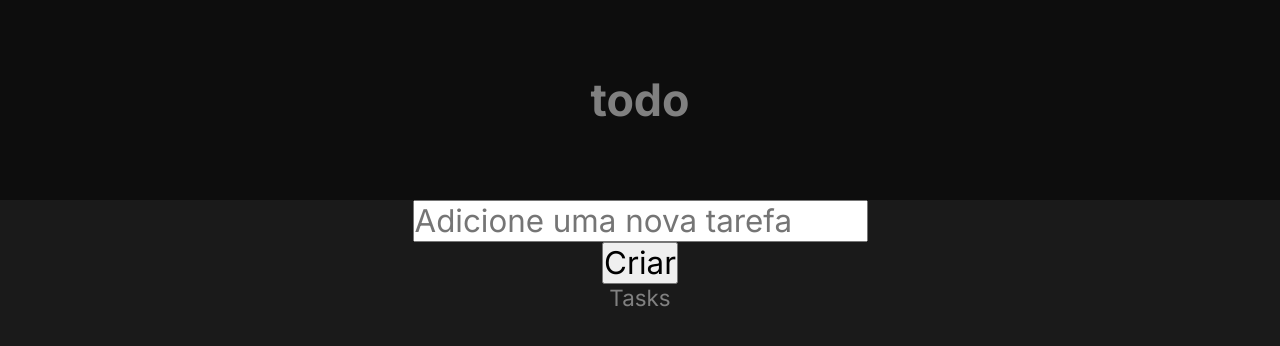
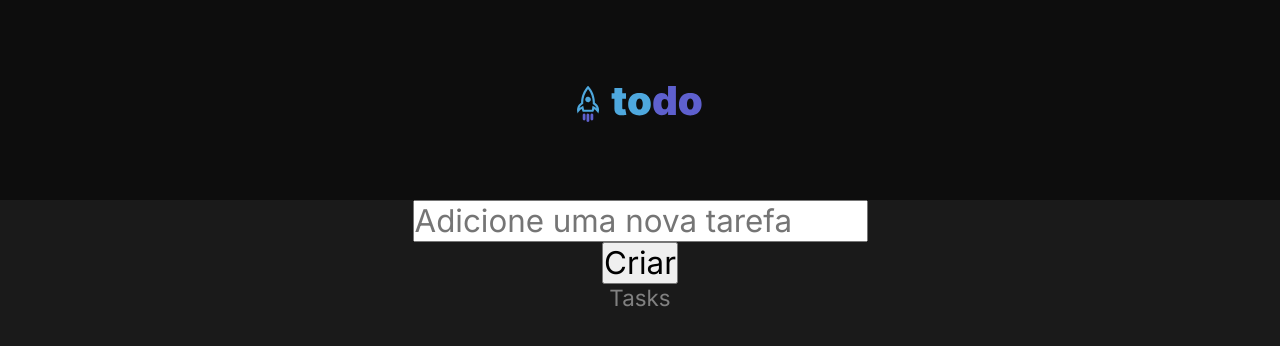
Before and after one commit to DericksonLossIT/desafio01-conceitos-react, a React (Vite) app: page / in a window 1280 px wide. Shown: the top 346 px of the page. Built offline with nearby package versions, Linux system fonts and the light colour scheme.

Commit message:
implements header component

```diff
--- a/src/App.module.css
+++ b/src/App.module.css
@@ -1,11 +1,3 @@
-.todoHeader {
-  background: var(--gray-700);
-  display: flex;
-  align-items: center;
-  justify-content: center;
-  height: 12.5rem;
-}
-
 .mainWrapper {
   display: flex;
   flex-direction: column;
--- a/src/App.tsx
+++ b/src/App.tsx
@@ -3,6 +3,7 @@ import Task from "./components/Task";
 
 import styles from "./App.module.css";
 import "./global.css";
+import Header from "./components/Header";
 
 interface Task {
   content: string;
@@ -32,9 +33,7 @@ function App() {
 
   return (
     <div className={styles.App}>
-      <header className={styles.todoHeader}>
-        <h1>todo</h1>
-      </header>
+      <Header />
       <main className={styles.mainWrapper}>
         <input
           type="text"
--- /dev/null
+++ b/src/components/Header.module.css
@@ -0,0 +1,7 @@
+.todoHeader {
+  background: var(--gray-700);
+  display: flex;
+  align-items: center;
+  justify-content: center;
+  height: 12.5rem;
+}
--- /dev/null
+++ b/src/components/Header.tsx
@@ -0,0 +1,13 @@
+import logo from "../assets/logo.svg";
+
+import styles from "./Header.module.css";
+
+const Header = () => {
+  return (
+    <header className={styles.todoHeader}>
+      <img src={logo} alt="RockeToDo Logo" />
+    </header>
+  );
+};
+
+export default Header;
```
Also changed, not shown: src/assets/favicon.svg (added), src/assets/logo.svg (added).
